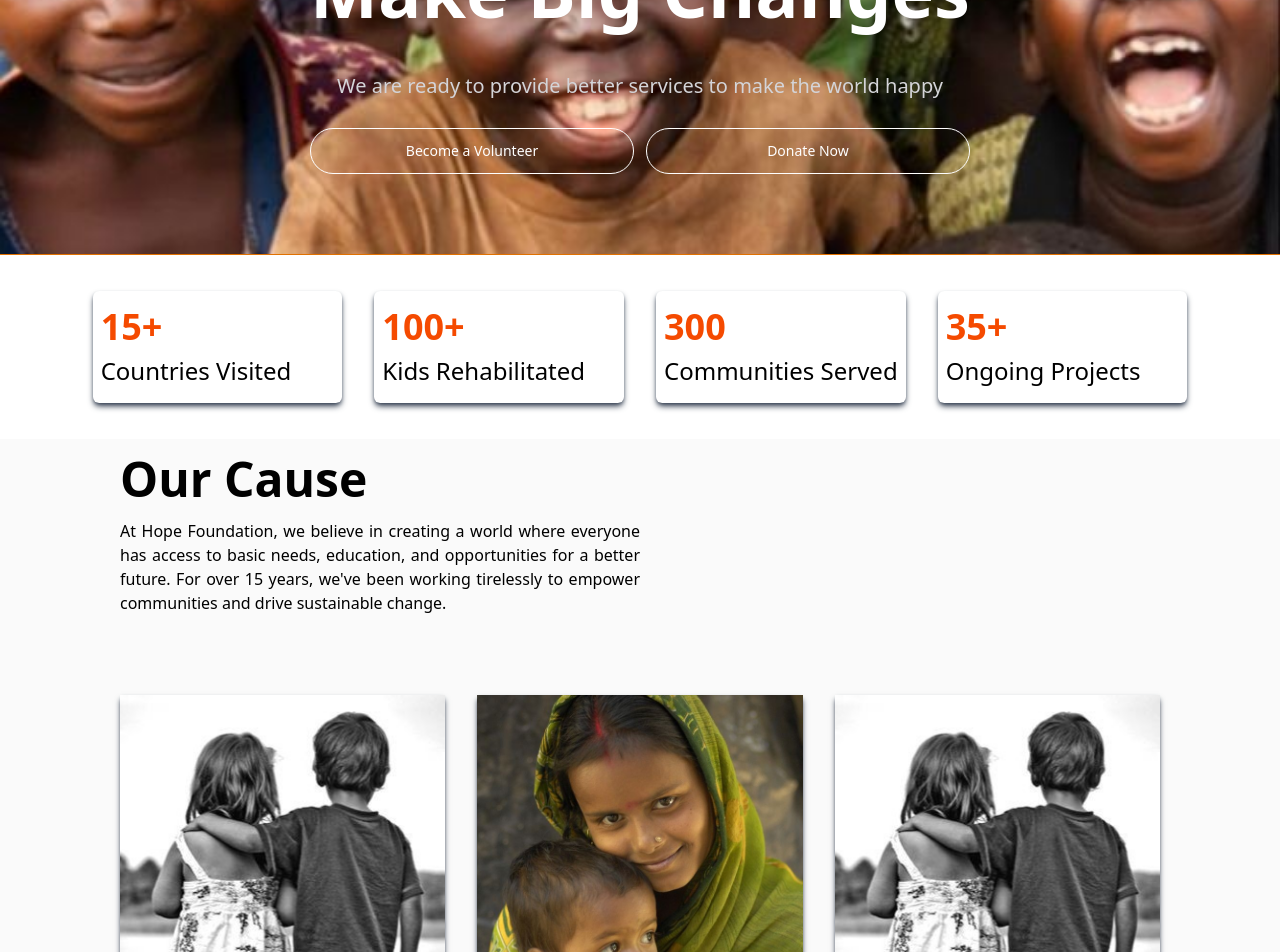
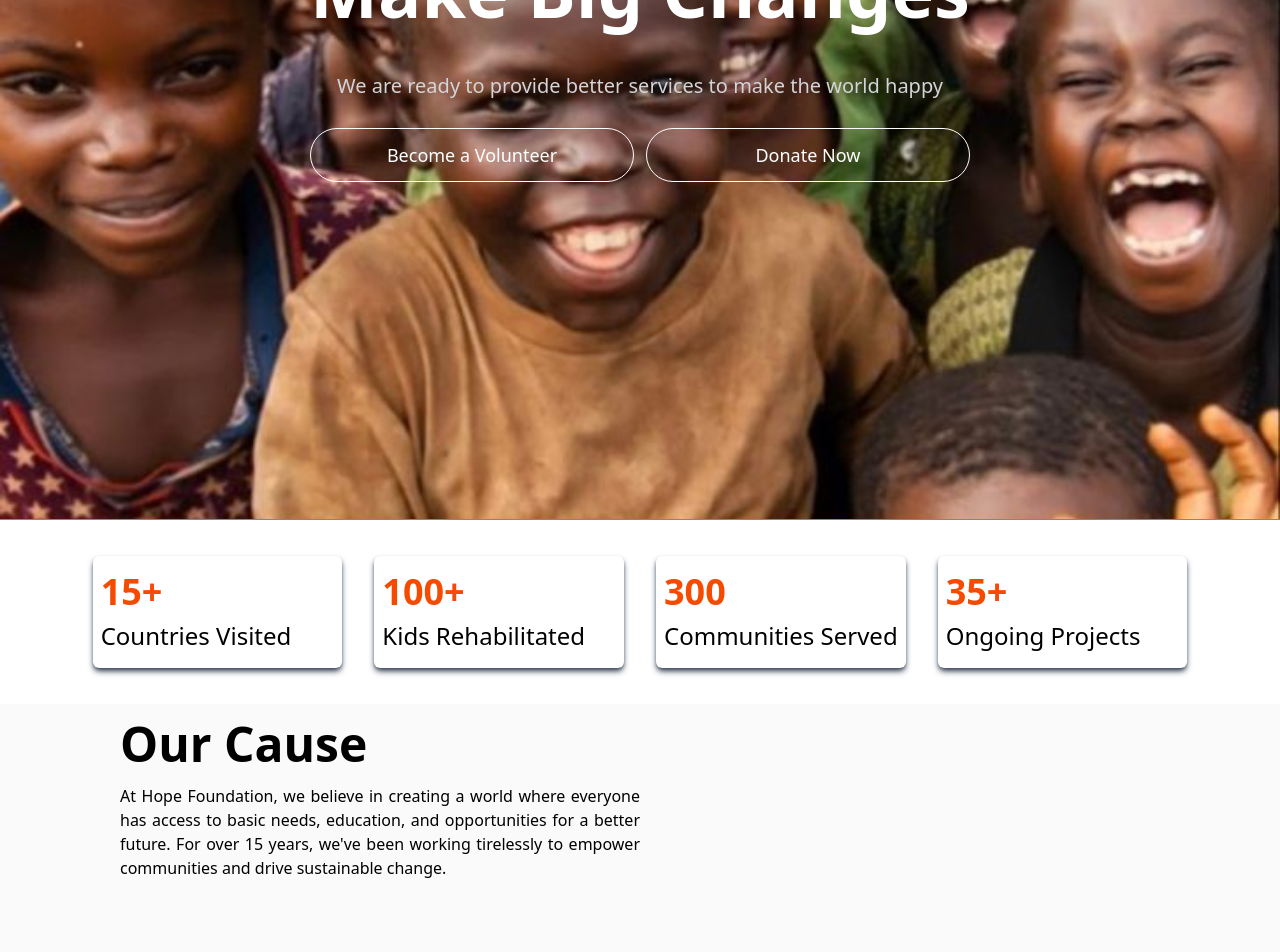
Before and after one commit to IdyegeNathaniel/Hope-Foundation, a React (Vite) app: page / in a window 1280 px wide. Shown: the part 280-1232 px from the top of the page. Built offline with nearby package versions, Linux system fonts and the light colour scheme.

Commit message:
Added framer-motion

```diff
--- a/package.json
+++ b/package.json
@@ -11,6 +11,8 @@
   },
   "dependencies": {
     "@tailwindcss/vite": "^4.1.4",
+    "framer-motion": "^12.15.0",
+    "motion": "^12.15.0",
     "react": "^19.0.0",
     "react-dom": "^19.0.0",
     "react-icons": "^5.5.0",
--- a/src/components/Blogs.tsx
+++ b/src/components/Blogs.tsx
@@ -1,5 +1,7 @@
 import Profile from "../assets/Images/profile_pic.png"
 import { blogStories } from "../assets/assets";
+import { motion } from "framer-motion";
+
 
 const Blogs: React.FC = () => {
   return (
@@ -7,7 +9,13 @@ const Blogs: React.FC = () => {
       <div className="flex flex-col justify-center mx-5 md:mx-26">
 
         <div className="flex flex-col gap-2 items-start justify-start">
-          <h1 className="text-5xl mb-2 font-bold">Our Blogs</h1>
+          <motion.h1
+          initial={{opacity: 0, x:-100}}
+          whileInView={{ opacity: 1, x: 0 }}
+          transition={{duration: 2.5}}
+          className="text-5xl mb-2 font-bold">
+            Our Blogs
+          </motion.h1>
         </div>
 
         <div className="flex flex-col justify-center items-center py-20">
@@ -15,7 +23,10 @@ const Blogs: React.FC = () => {
 
             {
               blogStories.map((story, index) => (
-                <div key={index} className="bg-orange-50 flex flex-col gap-5 p-5 rounded-md hover:-translate-y-2 ease duration-500">
+                <motion.div
+                initial={{opacity: 0, y: 100}}
+                whileInView={{opacity: 1, y: 0}}
+                key={index} className="bg-orange-50 flex flex-col gap-5 p-5 rounded-md hover:-translate-y-2 ease duration-500">
                   <h2 className="font-bold text-lg">{story.title}</h2>
                   <img src={story.image} alt="" className="grayscale-50" />
                   <div className="flex items-center">
@@ -25,7 +36,7 @@ const Blogs: React.FC = () => {
                       <p className="text-neutral-500 text-sm">{story.timeframe}</p>
                     </div>
                   </div>
-                </div>
+                </motion.div>
               ))
             }
 
--- a/src/components/Cause.tsx
+++ b/src/components/Cause.tsx
@@ -1,19 +1,28 @@
 import { useState } from "react"
 import { CauseItems } from "../assets/assets"
 import Button from "./ui/Button"
+import { motion } from "framer-motion"
+
+
 
 const Cause = () => {
   const [viewMore, setViewMore] = useState<boolean>(false)
   return (
     <section className="bg-neutral-50 w-full p-4 ">
-      <div className="flex flex-col justify-center mx-5 md:mx-26">
+      <div
 
-        <div className="flex flex-col gap-2 items-start justify-start">
+        className="flex flex-col justify-center mx-5 md:mx-26">
+
+        <motion.div
+          initial={{ opacity: 0, x: -100 }}
+          whileInView={{ opacity: 1, x: 0 }}
+          transition={{ duration: 2.5 }}
+          className="flex flex-col gap-2 items-start justify-start">
           <h1 className="text-5xl mb-2 font-bold">Our Cause</h1>
 
           <p className="text-md text-justify w-full md:w-1/2">At Hope Foundation, we believe in creating a world where everyone
             has access to basic needs, education, and opportunities for a better future. For over 15 years, we've been working tirelessly to empower communities and drive sustainable change.</p>
-        </div>
+        </motion.div>
 
         <div className="flex flex-col justify-center items-center py-20">
           <div className="grid md:grid-cols-3 gap-8 mx-auto mb-10">
--- a/src/components/Footer.tsx
+++ b/src/components/Footer.tsx
@@ -31,8 +31,8 @@ const Footer: React.FC = () => {
         </div>
       </div>
       <div className="mx-5 md:mx-20">
-        <hr />
-        <h4 className="py-5 text-center text-base text-neutral-400">
+        <hr className="border border-neutral-700" />
+        <h4 className="py-5 text-center text-base text-neutral-300">
           ©Copyright 2025 - HOPE FOUNDATION.
         </h4>
       </div>
--- a/src/components/Hero.tsx
+++ b/src/components/Hero.tsx
@@ -1,6 +1,17 @@
+import { motion } from "framer-motion"
 import Button from "./ui/Button"
 import bgImage from "/BG.jpg"
 
+
+const containerVariants = {
+  hidden : { opacity: 0, x: -100},
+  visible: { opacity: 1, x: 0, transition: {duration: 2, staggerChildren: 0.5}}
+}
+
+const childVariants = {
+  hidden : { opacity: 0, x: -100},
+  visible: { opacity: 1, x: 0, transition: {duration: 1.5}}
+}
 
 const Hero: React.FC = () => {
 
@@ -15,16 +26,16 @@ const Hero: React.FC = () => {
 
 
   return (
-    <section className="w-full border-b border-amber-600 relative text-white" style={backgroundStyle}>
+    <section className="w-full h-screen border-b border-amber-600 relative text-white" style={backgroundStyle}>
       <div className="max-w-7xl mx-auto px-4 sm:px-6 lg:px-8 flex flex-col items-center justify-center">
-        <div className="flex flex-col gap-3 text-center mt-10 py-20">
+        <motion.div initial="hidden" animate="visible" variants={containerVariants} className="flex flex-col gap-3 text-center mt-10 py-20">
           <h1 className={mainStyling}>Small Effort<br />Make Big Changes</h1>
           <p className="text-xl text-zinc-300 mt-5">We are ready to provide better services to make the world happy</p>
-          <div className="flex md:flex-row flex-col md:w-full items-center justify-center gap-3 mt-4">
-            <Button variant="primary" size="lg" fullWidth>Become a Volunteer</Button>
-            <Button variant="primary" size="lg" fullWidth>Donate Now</Button>
-          </div>
-        </div>
+          <motion.div variants={childVariants} className="flex md:flex-row flex-col md:w-full items-center justify-center gap-3 mt-4">
+            <Button variant="primary" size="lg" className="font-bold" fullWidth>Become a Volunteer</Button>
+            <Button variant="primary" size="lg" className="font-bold" fullWidth>Donate Now</Button>
+          </motion.div>
+        </motion.div>
       </div>
     </section>
   )
--- a/src/components/Herocard.tsx
+++ b/src/components/Herocard.tsx
@@ -1,23 +1,31 @@
 import { cardDets } from "../assets/assets"
+import { motion } from "framer-motion"
 
+//const cardVariation =
 
 const Herocard: React.FC = () => {
   return (
     <section className="w-full my-5 md:flex hidden">
       <div className="max-w-7xl flex items-center justify-center mx-auto">
-        <div className="grid md:grid-cols-4 gap-8 p-4">
+        <motion.div
+
+        className="grid md:grid-cols-4 gap-8 p-4">
 
           {
             cardDets.map((item, index) => (
-              <div key={index} className="flex flex-col gap-2 w-full  py-4 px-2 rounded-md shadow-md shadow-gray-700">
+              <motion.div
+                initial={{ opacity: 0, x: -100 }}
+                whileInView={{ opacity: 1, x: 0 }}
+                transition={{ duration: 2.5}}
+                 key={index} className="flex flex-col gap-2 w-full  py-4 px-2 rounded-md shadow-md shadow-gray-700">
                 <h1 className="text-4xl font-semibold text-orange-600">{item.number}</h1>
                 <p className="text-2xl">{item.name}</p>
-              </div>
+              </motion.div>
             ))
           }
 
 
-        </div>
+        </motion.div>
       </div>
     </section>
   )
--- a/src/components/NavBar.tsx
+++ b/src/components/NavBar.tsx
@@ -1,14 +1,26 @@
 import { NavLink } from "react-router";
 import Logo from "../assets/Images/Logo 1.png"
 import Button from "./ui/Button";
-import { useState } from "react";
+import { useEffect, useState } from "react";
 import { FaBars, FaTimes } from "react-icons/fa";
 
 const NavBar: React.FC = () => {
     const [showMenu, setShowMenu] = useState<boolean>(false);
+    const [scrolled, setScrolled] = useState<boolean>(false);
+
+    useEffect(() => {
+        window.addEventListener("scroll", () => {
+            if (scrollY > 50) {
+                setScrolled(true)
+            } else {
+                setScrolled(false)
+            }
+        })
+
+    }, [])
 
     return (
-        <nav className="absolute bg-transparent w-full px-4  text-white z-10">
+        <nav className={`fixed w-full px-4  text-white z-10 ${scrolled ? "bg-neutral-300 bg-opacity-50 backdrop-blur-lg shadow-sm" : ""}`}>
             <div className="max-w-7xl md:mx-26 flex items-center justify-between">
 
                 <div className="flex shrink-0">
@@ -20,7 +32,7 @@ const NavBar: React.FC = () => {
                     <div className="flex gap-7 text-xl font-medium">
                         {
                             ["Home", "Our Cause", "Blogs", "About Us", "Contact"].map((item, index) => (
-                                <NavLink to={index === 0 ? "/" : `/${item.toLowerCase().replace(" ", "-")}`} key={index} className={({ isActive }) => `${ isActive ? "text-orange-400" : "hover:text-orange-300"}`}>{item}</NavLink>
+                                <NavLink to={index === 0 ? "/" : `/${item.toLowerCase().replace(" ", "-")}`} key={index} className={({ isActive }) => `${isActive ? "text-orange-400" : "hover:text-orange-300"}`}>{item}</NavLink>
                             ))
                         }
                     </div>
--- a/src/components/ui/Button.tsx
+++ b/src/components/ui/Button.tsx
@@ -24,7 +24,7 @@ const Button: React.FC<ButtonProps> = ({
 
   const baseStyling = 'font-medium rounded focus:outline-none transition-colors duration-200'
   const variantStyling = {
-    primary: "text-sm border border-white hover:border-amber-400 text-white hover:text-amber-400 rounded-full cursor-pointer",
+    primary: "border border-white hover:border-amber-400 text-white hover:text-amber-400 rounded-full cursor-pointer",
     secondary: "bg-orange-600 text-white hover:bg-orange-400 focus:ring-2 focus:ring-orange-500 focus:ring-opacity-50 rounded-full cursor-pointer",
     outline: "cursor-pointer",
   };
```
Also changed, not shown: 1 other file (tests, documents, lock files or other folders). Lines whose indentation alone changed are shown as unchanged.
